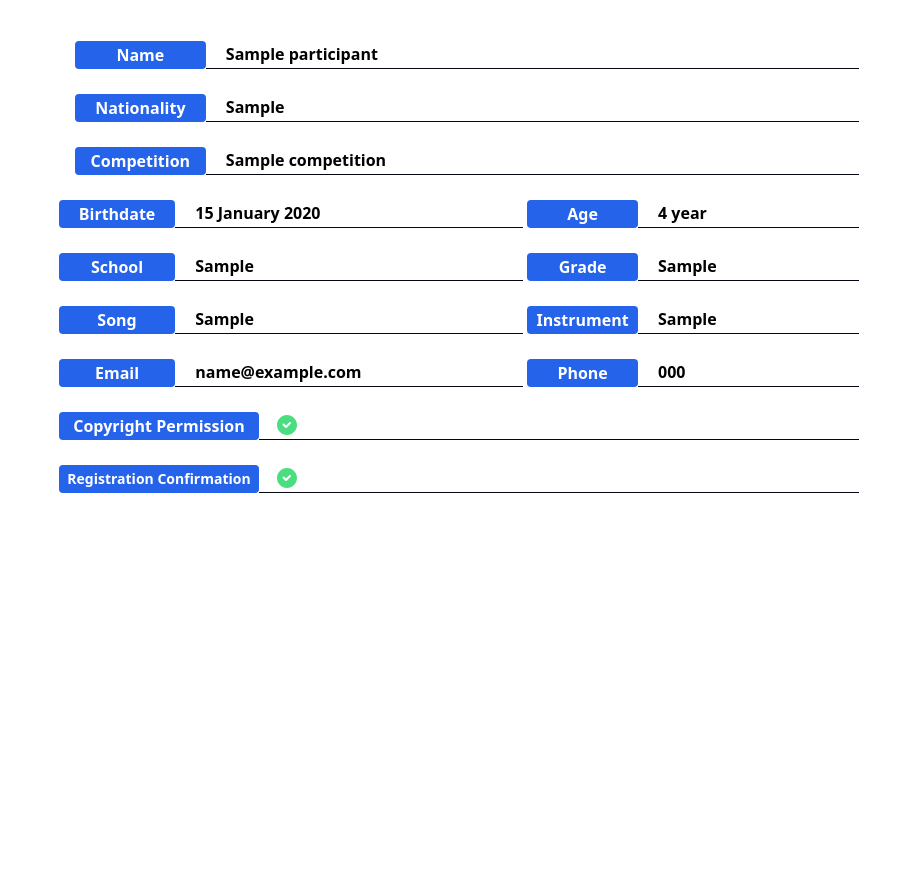
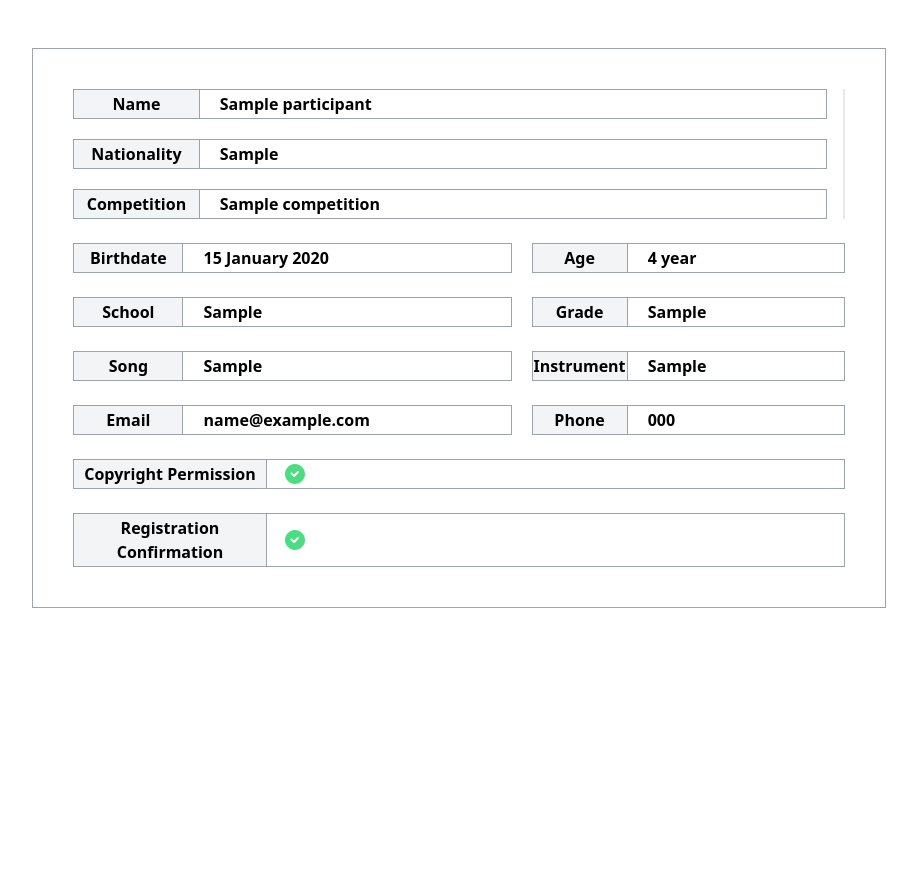
Before and after one commit to llOriginaljuonll/rosha_application, a Django app: page /participant/participant_detail/1 in a window 1280 px wide. Shown: the part 61-957 px from the top of the page, without its empty margins (181-1098 px from the left). Before the commit the page ends 554 px from the top, so only its background shows below. Run offline with Django 5.2, Linux system fonts and the light colour scheme; a user stored in the database is signed in; tables that the repository leaves empty hold one stand-in row (values such as "Sample post"); some libraries are stand-ins or nearby versions.

Commit message:
style pages

```diff
--- a/templates/participants/participant_detail.html
+++ b/templates/participants/participant_detail.html
@@ -1,70 +1,71 @@
 {% extends "base.html" %}
 
 {% block content %}
-    <div class="w-10/12 h-screen mx-auto mt-4">
-        <div class="w-9/12 mx-auto mt-10">
+    <div class="w-8/12 h-screen mx-auto my-12">
+        <div class="w-full mx-auto mt-10 border border-gray-400 p-10">
             <div class="flex gap-4">
-                {% if participant.image %}
-                    <img class="rounded-md" src="{{ participant.image.crop.130x150 }}">
-                {% endif %}
-                <div class="wrapper w-full flex flex-col justify-center">
-                    <div class="flex items-center w-full">
-                        <p class="text-white text-center text-md font-semibold bg-blue-600 rounded w-2/12 py-0.5">Name</p>
-                        <p class="text-md font-semibold px-4 border-b border-gray-950 w-10/12 py-0.5">&nbsp;{{ participant.name|capfirst }}</p>
+
+                <div class="wrapper w-full flex flex-col justify-center gap-5">
+                    <div class="flex items-center w-full border border-gray-400">
+                        <p class="text-center text-md font-semibold bg-gray-100 w-2/12 py-0.5 border-e border-gray-400">Name</p>
+                        <p class="text-md font-semibold px-4 border-gray-950 w-10/12 py-0.5">&nbsp;{{ participant.name|capfirst }}</p>
                     </div>
-                    <div class="mt-6 flex items-center w-full">
-                        <p class="text-white text-center text-md font-semibold bg-blue-600 rounded w-2/12 py-0.5">Nationality</p>
-                        <p class="text-md font-semibold px-4 border-b border-gray-950 w-10/12 py-0.5">&nbsp;{{ participant.nationality|capfirst }}</p>
+                    <div class="flex items-center w-full border border-gray-400">
+                        <p class="text-center text-md font-semibold bg-gray-100 w-2/12 py-0.5 border-e border-gray-400">Nationality</p>
+                        <p class="text-md font-semibold px-4 border-gray-950 w-10/12 py-0.5">&nbsp;{{ participant.nationality|capfirst }}</p>
                     </div>
-                    <div class="mt-6 flex items-center w-full">
-                        <p class="text-white text-center text-md font-semibold bg-blue-600 rounded w-2/12 py-0.5">Competition</p>
-                        <p class="text-md font-semibold px-4 border-b border-gray-950 w-10/12 py-0.5">&nbsp;{{ participant.competition.name|capfirst }}</p>
+                    <div class="flex items-center w-full border border-gray-400">
+                        <p class="text-center text-md font-semibold bg-gray-100 w-2/12 py-0.5 border-e border-gray-400">Competition</p>
+                        <p class="text-md font-semibold px-4 border-gray-950 w-10/12 py-0.5">&nbsp;{{ participant.competition.name|capfirst }}</p>
                     </div>
                 </div>
+                {% if participant.image %}
+                    <img src="{{ participant.image.crop.130x150 }}" class="border border-gray-200">
+                {% endif %}
             </div>
-            <div class="mt-6 flex items-center gap-1">
-                <div class="flex items-center w-7/12">
-                    <p class="text-md text-white text-center font-semibold bg-blue-600 rounded w-3/12 py-0.5">Birthdate</p>
-                    <p class="text-md font-semibold px-4 border-b border-gray-950 w-9/12 py-0.5">&nbsp;{{ participant.birthdate|date:"j F Y" }}</p>
+            <div class="mt-6 flex items-center gap-5">
+                <div class="flex tems-center w-7/12 border border-gray-400">
+                    <p class="text-center text-md font-semibold bg-gray-100 w-3/12 py-0.5 border-e border-gray-400">Birthdate</p>
+                    <p class="text-md font-semibold px-4 w-9/12 py-0.5">&nbsp;{{ participant.birthdate|date:"j F Y" }}</p>
                 </div>
-                <div class="flex items-center w-5/12">
-                    <p class="text-md text-white text-center font-semibold bg-blue-600 rounded w-4/12 py-0.5">Age</p>
-                    <p class="text-md font-semibold px-4 border-b border-gray-950 w-8/12 py-0.5">&nbsp;{{ participant.calculate_age }} year</p>
+                <div class="flex tems-center w-5/12 border border-gray-400">
+                    <p class="text-center text-md font-semibold bg-gray-100 w-4/12 py-0.5 border-e border-gray-400">Age</p>
+                    <p class="text-md font-semibold px-4 w-9/12 py-0.5">&nbsp;{{ participant.calculate_age }} year</p>
                 </div>
             </div>
-            <div class="mt-6 flex items-center gap-1">
-                <div class="flex items-center w-7/12">
-                    <p class="text-md text-white text-center font-semibold bg-blue-600 rounded w-3/12 py-0.5">School</p>
-                    <p class="text-md font-semibold px-4 border-b border-gray-950 w-9/12 py-0.5">&nbsp;{{ participant.school|capfirst }}</p>
+            <div class="mt-6 flex items-center gap-5">
+                <div class="flex tems-center w-7/12 border border-gray-400">
+                    <p class="text-center text-md font-semibold bg-gray-100 w-3/12 py-0.5 border-e border-gray-400">School</p>
+                    <p class="text-md font-semibold px-4 w-9/12 py-0.5">&nbsp;{{ participant.school|capfirst }}</p>
                 </div>
-                <div class="flex items-center w-5/12">
-                    <p class="text-md text-white text-center font-semibold bg-blue-600 rounded w-4/12 py-0.5">Grade</p>
-                    <p class="text-md font-semibold px-4 border-b border-gray-950 w-8/12 py-0.5">&nbsp;{{ participant.grade }}</p>
+                <div class="flex tems-center w-5/12 border border-gray-400">
+                    <p class="text-center text-md font-semibold bg-gray-100 w-4/12 py-0.5 border-e border-gray-400">Grade</p>
+                    <p class="text-md font-semibold px-4 w-9/12 py-0.5">&nbsp;{{ participant.grade }}</p>
                 </div>
             </div>
-            <div class="mt-6 flex items-center gap-1">
-                <div class="flex items-center w-7/12">
-                    <p class="text-md text-white text-center font-semibold bg-blue-600 rounded w-3/12 py-0.5">Song</p>
-                    <p class="text-md font-semibold px-4 border-b border-gray-950 w-9/12 py-0.5">&nbsp;{{ participant.song|capfirst }}</p>
+            <div class="mt-6 flex items-center gap-5">
+                <div class="flex tems-center w-7/12 border border-gray-400">
+                    <p class="text-center text-md font-semibold bg-gray-100 w-3/12 py-0.5 border-e border-gray-400">Song</p>
+                    <p class="text-md font-semibold px-4 w-9/12 py-0.5">&nbsp;{{ participant.song|capfirst }}</p>
                 </div>
-                <div class="flex items-center w-5/12">
-                    <p class="text-md text-white text-center font-semibold bg-blue-600 rounded w-4/12 py-0.5">Instrument</p>
-                    <p class="text-md font-semibold px-4 border-b border-gray-950 w-8/12 py-0.5">&nbsp;{{ participant.instrument|capfirst }}</p>
+                <div class="flex tems-center w-5/12 border border-gray-400">
+                    <p class="text-center text-md font-semibold bg-gray-100 w-4/12 py-0.5 border-e border-gray-400">Instrument</p>
+                    <p class="text-md font-semibold px-4 w-9/12 py-0.5">&nbsp;{{ participant.instrument|capfirst }}</p>
                 </div>
             </div>
-            <div class="mt-6 flex items-center gap-1">
-                <div class="flex items-center w-7/12">
-                    <p class="text-md text-white text-center font-semibold bg-blue-600 rounded w-3/12 py-0.5">Email</p>
-                    <p class="text-md font-semibold px-4 border-b border-gray-950 w-9/12 py-0.5">&nbsp;{{ participant.email|lower }}</p>
+            <div class="mt-6 flex items-center gap-5">
+                <div class="flex tems-center w-7/12 border border-gray-400">
+                    <p class="text-center text-md font-semibold bg-gray-100 w-3/12 py-0.5 border-e border-gray-400">Email</p>
+                    <p class="text-md font-semibold px-4 w-9/12 py-0.5">&nbsp;{{ participant.email|lower }}</p>
                 </div>
-                <div class="flex items-center w-5/12">
-                    <p class="text-md text-white text-center font-semibold bg-blue-600 rounded w-4/12 py-0.5">Phone</p>
-                    <p class="text-md font-semibold px-4 border-b border-gray-950 w-8/12 py-0.5">&nbsp;{{ participant.phone }}</p>
+                <div class="flex tems-center w-5/12 border border-gray-400">
+                    <p class="text-center text-md font-semibold bg-gray-100 w-4/12 py-0.5 border-e border-gray-400">Phone</p>
+                    <p class="text-md font-semibold px-4 w-9/12 py-0.5">&nbsp;{{ participant.phone }}</p>
                 </div>
             </div>
-            <div class="mt-6 flex items-center">
-                <p class="text-md text-white text-center font-semibold bg-blue-600 rounded w-3/12 py-0.5">Copyright Permission</p>
-                <p class="text-md px-4 border-b border-gray-950 w-9/12 py-0.5">
+            <div class="mt-6 flex items-center border border-gray-400">
+                <p class="text-center text-md font-semibold bg-gray-100 w-3/12 py-0.5 border-e border-gray-400">Copyright Permission</p>
+                <p class="text-md px-4 w-9/12 py-0.5">
                     {% if participant.cpr_permission %}
                     <svg class="w-5.5 h-5.5 text-green-400 dark:text-white" aria-hidden="true" xmlns="http://www.w3.org/2000/svg" width="24" height="24" fill="currentColor" viewBox="0 0 24 24">
                         <path fill-rule="evenodd" d="M2 12C2 6.477 6.477 2 12 2s10 4.477 10 10-4.477 10-10 10S2 17.523 2 12Zm13.707-1.293a1 1 0 0 0-1.414-1.414L11 12.586l-1.793-1.793a1 1 0 0 0-1.414 1.414l2.5 2.5a1 1 0 0 0 1.414 0l4-4Z" clip-rule="evenodd"/>
@@ -76,9 +77,9 @@
                     {% endif %}
                 </p>
             </div>
-            <div class="mt-6 flex items-center">
-                <p class="text-sm text-white text-center font-semibold bg-blue-600 rounded w-3/12 py-1">Registration Confirmation</p>
-                <p class="text-md px-4 border-b border-gray-950 w-9/12 py-0.5">
+            <div class="mt-6 flex items-center border border-gray-400">
+                <p class="text-center text-md font-semibold bg-gray-100 w-3/12 py-0.5 border-e border-gray-400">Registration Confirmation</p>
+                <p class="text-md px-4 w-9/12 py-0.5">
                     {% if participant.regis_confirm %}
                     <svg class="w-5.5 h-5.5 text-green-400 dark:text-white" aria-hidden="true" xmlns="http://www.w3.org/2000/svg" width="24" height="24" fill="currentColor" viewBox="0 0 24 24">
                         <path fill-rule="evenodd" d="M2 12C2 6.477 6.477 2 12 2s10 4.477 10 10-4.477 10-10 10S2 17.523 2 12Zm13.707-1.293a1 1 0 0 0-1.414-1.414L11 12.586l-1.793-1.793a1 1 0 0 0-1.414 1.414l2.5 2.5a1 1 0 0 0 1.414 0l4-4Z" clip-rule="evenodd"/>
```
Also changed, not shown: templates/competition/competition_form.html (+5 -5 lines), templates/competition/competition_list.html (+16 -17 lines), templates/participants/participant_form.html (+13 -11 lines), templates/referee/score_form.html (+4 -4 lines).
